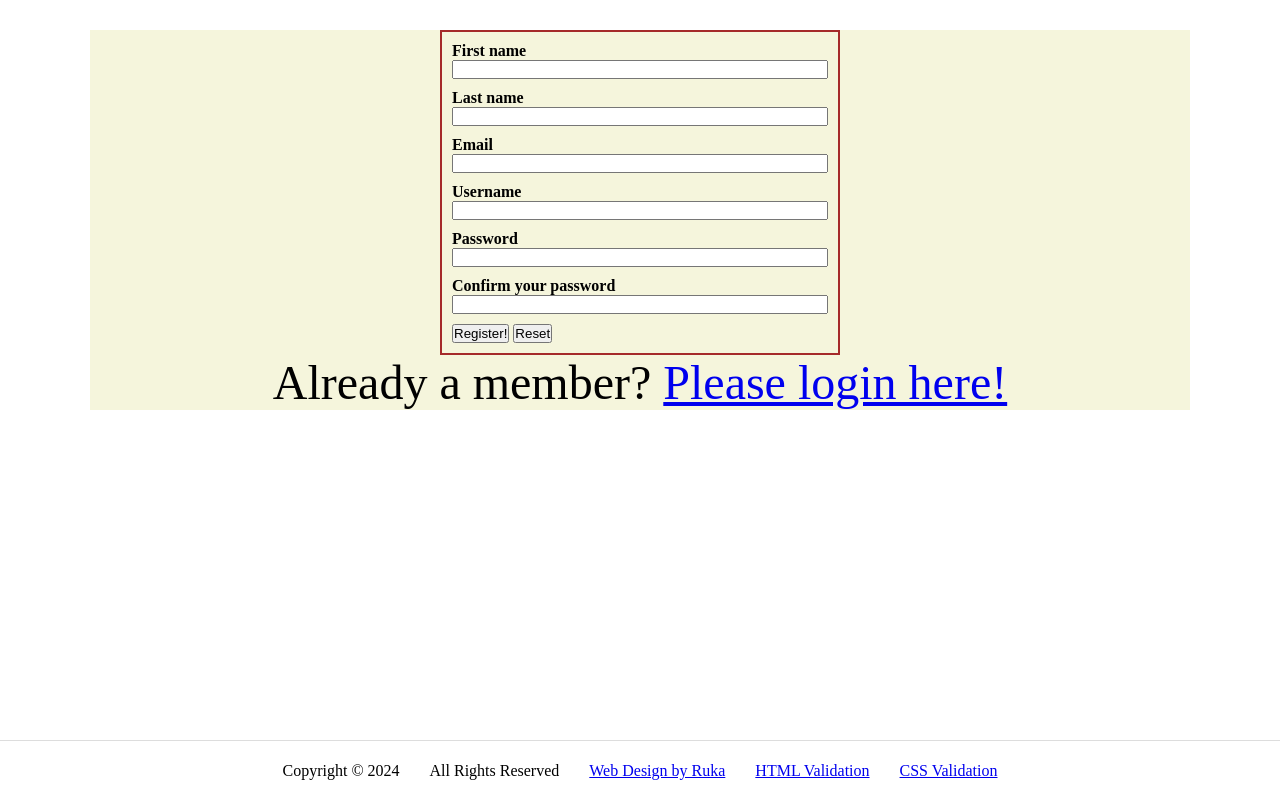
After one commit to ruka-kimura/it261, a PHP site: page /week9/register.php in a window 1280 px wide. The commit adds this page. Run offline with PHP 8.4, Linux system fonts and the light colour scheme; data that the repository does not hold is empty.

Commit message:
Add files via upload

```diff
--- /dev/null
+++ b/it261/week9/config.php
@@ -0,0 +1,25 @@
+<?php
+
+ob_start();  // prevents header errors before reading the whole page!
+define('DEBUG', 'TRUE');  // We want to see our errors
+
+include('credentials.php');
+
+ $errors = array();
+
+
+
+function myError($myFile, $myLine, $errorMsg)
+{
+if(defined('DEBUG') && DEBUG)
+{
+ echo 'Error in file: <b> '.$myFile.' </b> on line: <b> '.$myLine.' </b>';
+      echo 'Error message: <b> '.$errorMsg.'</b>';
+      die();
+  }  else {
+      echo ' Houston, we have a problem!';
+      die();
+  }
+
+
+}
--- /dev/null
+++ b/it261/week9/credentials.php
@@ -0,0 +1,5 @@
+<?php
+define('DB_NAME', 'fall2024ruka');
+define('DB_USER', 'rukakimura');
+define('DB_PASSWORD', 'Ozkytk1129');
+define('DB_HOST', 'mysql.ronaoruka.com');
--- /dev/null
+++ b/it261/week9/css/styles.css
@@ -0,0 +1,80 @@
+
+
+*{
+    margin:0;
+    padding: 0;
+    box-sizing: border-box;
+}
+
+#wrapper{
+    max-width: 1100px;
+    margin: 30px auto;
+    background: beige;
+    clear: both;
+}
+
+h1{
+    font-size: 3em;
+    text-align: center;
+}
+
+.center{
+    text-align:center;
+    font-size: 3em;
+}
+
+form{
+    max-width: 400px;
+    margin: 0 auto;
+}
+
+input{
+    width: 100%;
+    margin-bottom: 10px;
+}
+
+label{
+    display: block;
+    font-weight: bold;
+}
+
+fieldset{
+    border:2px solid brown;
+    padding: 10px;
+}
+
+header{
+    background: #ddd;
+    padding: 20px;
+    overflow: hidden;
+}
+
+.success{
+    float: left;
+}
+
+
+.welcome-logout{
+    float: right;
+}
+
+footer {
+    height: 60px;
+    line-height: 60px;
+    border-top: 1px solid #ddd;
+    clear: both;
+    position: fixed;
+    bottom: 0;
+    width: 100%;
+}
+
+footer ul {
+    display: flex;
+    justify-content: center;
+    list-style-type: none;
+}
+
+footer li {
+    justify-content: center;
+    margin: 0 15px;
+}
--- /dev/null
+++ b/it261/week9/errors.php
@@ -0,0 +1,16 @@
+<?php
+
+if(count($errors) > 0) : ?>
+
+<div class="errors">
+<?php foreach($errors as $error)  :?>
+<p>
+<?php echo $error; ?>
+</p>
+<?php endforeach ;?>
+
+
+</div>
+<!-- end div -->
+
+<?php endif ;?>
--- /dev/null
+++ b/it261/week9/includes/footer.php
@@ -0,0 +1,13 @@
+<footer>
+    <ul>
+        <li>Copyright &copy;
+            2024</li>
+        <li>All Rights Reserved</li>
+        <li><a href="../../index.php">Web Design by Ruka</a></li>
+        <li><a id="html-checker" href="#">HTML Validation</a></li>
+        <li><a id="css-checker" href="#">CSS Validation</a></li>
+        </ul>
+
+        <script>
+                document.getElementById("html-checker").setAttribute("href","https://validator.w3.org/nu/?doc=" + location.href);
+                document.getElementById("css-checker").setAttribute("href","https://jigsaw.w3.org/css-validator/validator?uri=" + location.href);
--- /dev/null
+++ b/it261/week9/includes/header.php
@@ -0,0 +1,12 @@
+<!DOCTYPE html>
+<html lang="en">
+<head>
+    <meta charset="UTF-8">
+    <meta name="viewport" content="width=device-width, initial-scale=1.0">
+    <title>Week Nine Homework!</title>
+    <link href="css/styles.css" rel="stylesheet" type="text/css">
+</head>
+<body>
+
+</body>
+</html>
--- /dev/null
+++ b/it261/week9/register.php
@@ -0,0 +1,37 @@
+<?php
+include('server.php');
+include('./includes/header.php');
+?>
+<div id="wrapper">
+
+<form action="<?php echo htmlspecialchars($_SERVER['PHP_SELF'])   ;?>" method="post">
+<!--first_name, last_name, email. username, password, password2   -->
+<fieldset>
+
+<label>First name</label>
+<input type="text" name="first_name" value="<?php if(isset($_POST['first_name'])) echo htmlspecialchars($_POST['first_name'])  ;?>">
+
+<label>Last name</label>
+<input type="text" name="last_name" value="<?php if(isset($_POST['last_name'])) echo htmlspecialchars($_POST['last_name'])  ;?>">
+
+<label>Email</label>
+<input type="email" name="email" value="<?php if(isset($_POST['email'])) echo htmlspecialchars($_POST['email'])  ;?>">
+
+<label>Username</label>
+<input type="text" name="username" value="<?php if(isset($_POST['username'])) echo htmlspecialchars($_POST['username'])  ;?>">
+
+<label>Password</label>
+<input type="password" name="password1" value="<?php if(isset($_POST['password1'])) echo htmlspecialchars($_POST['password1'])  ;?>">
+
+<label>Confirm your password</label>
+<input type="password" name="password2" value="<?php if(isset($_POST['password2'])) echo htmlspecialchars($_POST['password2'])  ;?>">
+
+<button type="submit"  name="reg_user" class="btn">Register! </button>
+<button type="button" onclick="window.location.href='<?php echo htmlspecialchars($_SERVER['PHP_SELF'])  ;?>'">Reset</button>
+</fieldset>
+</form>
+<p class="center">Already a member? <a href="login.php">Please login here!</a></p>
+<?php
+include('errors.php');   ?>
+</div>
+<?php include('./includes/footer.php');
--- /dev/null
+++ b/it261/week9/server.php
@@ -0,0 +1,115 @@
+<?php
+
+
+session_start();
+
+include('config.php');
+
+$iConn = mysqli_connect(DB_HOST, DB_USER, DB_PASSWORD, DB_NAME) or die(myError(__FILE__,__LINE__,mysqli_connect_error()));
+
+if(isset($_POST['reg_user'])){
+
+$first_name = mysqli_real_escape_string($iConn, $_POST['first_name']);
+$last_name = mysqli_real_escape_string($iConn, $_POST['last_name']);
+$email = mysqli_real_escape_string($iConn, $_POST['email']);
+$username = mysqli_real_escape_string($iConn, $_POST['username']);
+$password1 = mysqli_real_escape_string($iConn, $_POST['password1']);
+$password2 = mysqli_real_escape_string($iConn, $_POST['password2']);
+
+if(empty($first_name)){
+    array_push($errors, 'First name is required');
+}
+
+if(empty($last_name)){
+    array_push($errors, 'Last name is required');
+}
+
+if(empty($email)){
+    array_push($errors, 'Email is required');
+}
+
+if(empty($username)){
+    array_push($errors, 'Username is required');
+}
+
+if(empty($password1)){
+    array_push($errors, 'Password is required');
+}
+
+if($password1 !== $password2){
+    array_push($errors, 'Passwords do not match!');
+}
+
+
+
+$user_chack_query = "SELECT * FROM users WHERE username = '$username' OR  email = '$email' LIMIT 1" ;
+
+$result = mysqli_query($iConn, $user_chack_query) or die(myError(__FILE__,__LINE__,mysqli_error($iConn)));
+
+$rows = mysqli_fetch_assoc($result);
+
+
+if($rows){
+
+if($rows['username']  == $username){
+    array_push($errors, 'Username already exists!');
+}
+
+if($rows['email']  == $email){
+    array_push($errors, 'Email already exists!');
+}
+
+} //end big if state
+
+if((int)$errors == 0){
+
+$password = md5($password1);
+
+$query = "INSERT INTO users (first_name, last_name, email, username, password) VALUES ('$first_name', '$last_name', '$email', '$username', 'password')";
+
+mysqli_query($iConn, $query);
+
+
+$_SESSION['username'] = $username;
+$_SESSION['success'] = $success;
+
+header('Location:login.php');
+
+} //end if errors
+
+
+
+
+} //closed if isset reg_user
+
+if(isset($_POST['login_user'])){
+    $username = mysqli_real_escape_string($iConn, $_POST['username']);
+    $password = mysqli_real_escape_string($iConn, $_POST['password']);
+
+    if(empty($username)){
+        array_push($errors, 'Username is required');
+    }
+
+    if(empty($password)){
+        array_push($errors, 'Password is required');
+    }
+
+    if(count($errors) == 0){
+        $password = md5($password);
+
+        $query = "SELECT * FROM users WHERE username = '$username' AND password = '$password' ";
+        $results = mysqli_query($iConn, $query);
+        if(mysqli_num_rows($results) == 1){
+            $_SESSION['username'] = $username;
+            $_SESSION['success'] = $success;
+
+            header('Location.index.php');
+
+
+        } else {
+            array_push($error, 'Wrong username/password combo!!!');
+        }
+
+    } //end count errors
+
+} //close if isset login_user
```
Also changed, not shown: it261/index.php (+15 -0 lines), it261/week9/index.php (added, +48 -0 lines), it261/week9/login.php (added, +32 -0 lines).
